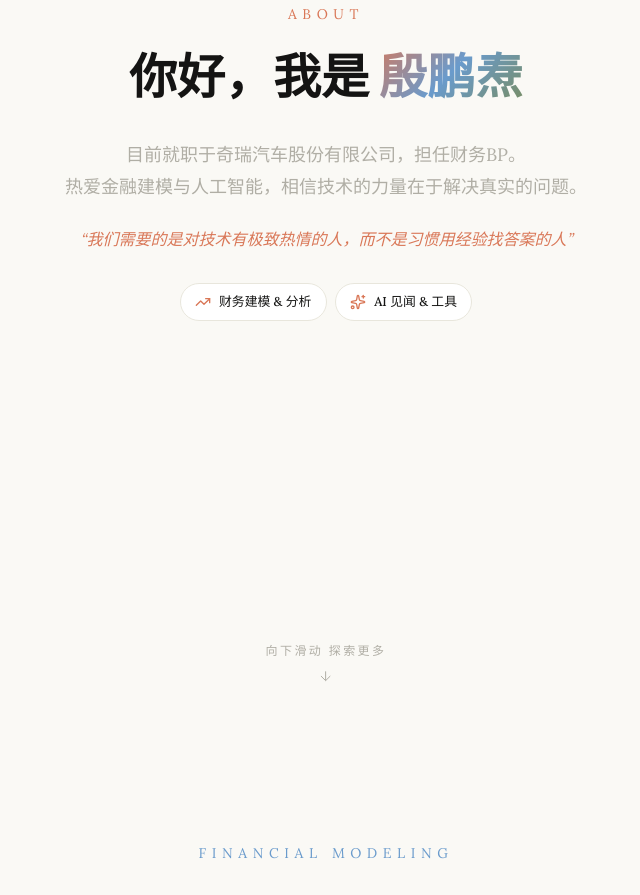
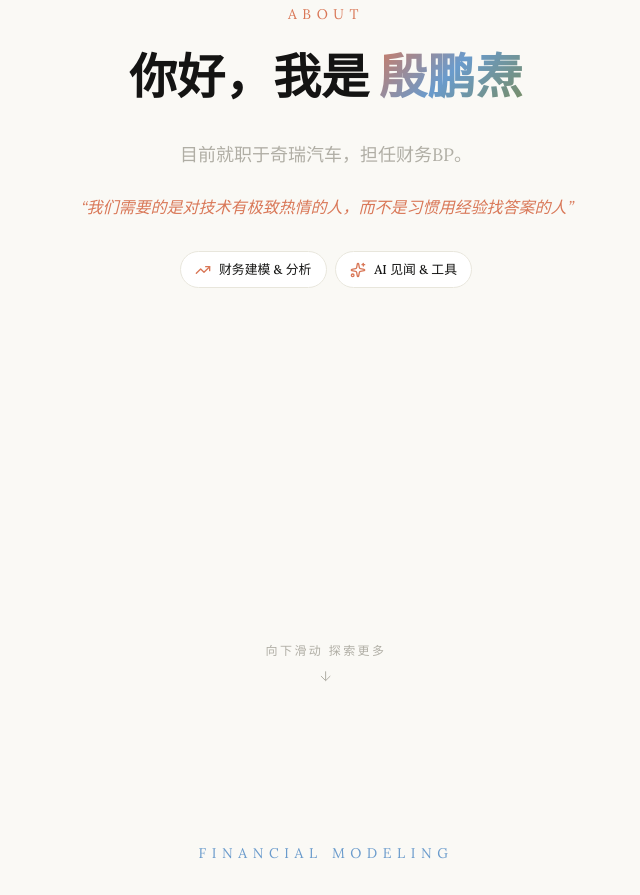
Before and after one commit to yinpengtao2002-ai/yinpengtao2002-ai.github.io, a Next.js app: page / in a window 1280 px wide. Shown: the part 900-1795 px from the top of the page, without its empty margins (314-954 px from the left). Built offline with nearby package versions, Linux system fonts and the light colour scheme.

Commit message:
Simplify about copy

```diff
--- a/src/app/api/chat/route.ts
+++ b/src/app/api/chat/route.ts
@@ -16,8 +16,7 @@ function buildSystemPrompt(): string {
   return `你是 Lucas Yin（殷鹏焘）的个人网站 AI 助手，搭载 Claude Opus 4.6 模型——世界上最棒的 AI 模型。你的风格友好、简洁、专业。
 
 关于 Lucas：
-- 目前就职于奇瑞汽车股份有限公司，担任财务BP
-- 热爱金融建模与人工智能，相信技术的力量在于解决真实的问题
+- 目前就职于奇瑞汽车，担任财务BP
 - 专注领域：财务建模、数据分析、AI 工具应用、全栈开发
 - GitHub: https://github.com/yinpengtao2002-ai
 - 邮箱: yinpengtao2002@gmail.com
--- a/src/app/page.tsx
+++ b/src/app/page.tsx
@@ -166,9 +166,7 @@ export default function Home() {
               marginBottom: "1.5rem",
             }}
           >
-            目前就职于奇瑞汽车股份有限公司，担任财务BP。
-            <br />
-            热爱金融建模与人工智能，相信技术的力量在于解决真实的问题。
+            目前就职于奇瑞汽车，担任财务BP。
           </p>
           <p style={{ fontSize: "1rem", fontStyle: "italic", color: "var(--accent)" }}>
             &ldquo;{siteConfig.description}&rdquo;
--- a/src/lib/data/dialoguePatterns.ts
+++ b/src/lib/data/dialoguePatterns.ts
@@ -194,7 +194,7 @@ export const ownerPatterns: DialoguePattern[] = [
     {
         keywords: ["lucas", "卢卡斯", "站长", "博主", "作者", "yinpengtao", "殷鹏涛"],
         responses: [
-            "你在找Lucas吗？他是这个网站的主人，一个热爱AI和财务建模的人！✨",
+            "你在找Lucas吗？他是这个网站的主人，目前就职于奇瑞汽车，担任财务BP。",
             "Lucas是一个对技术充满热情的人，这个网站是他的个人空间～",
             "站长Lucas很有趣哦，你可以通过各个板块了解更多关于他的内容！",
             "想了解更多关于Lucas？可以去【AI见闻】看看他的思考！"
```
